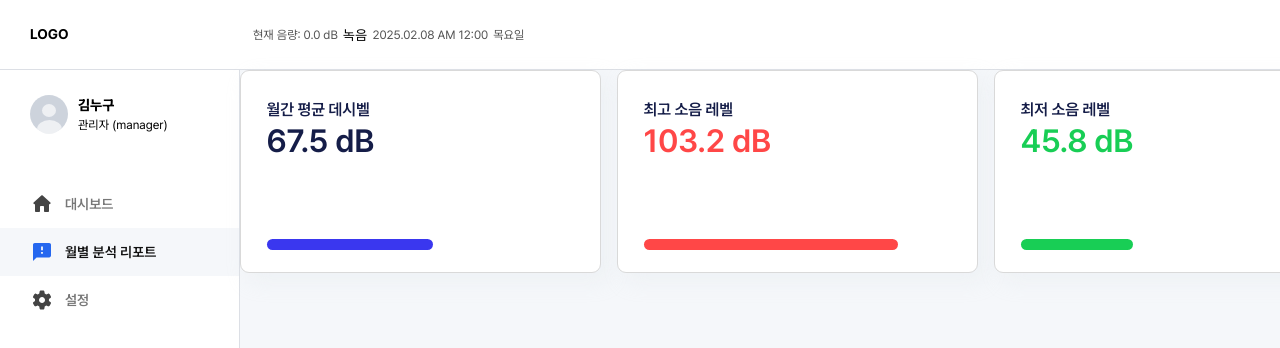
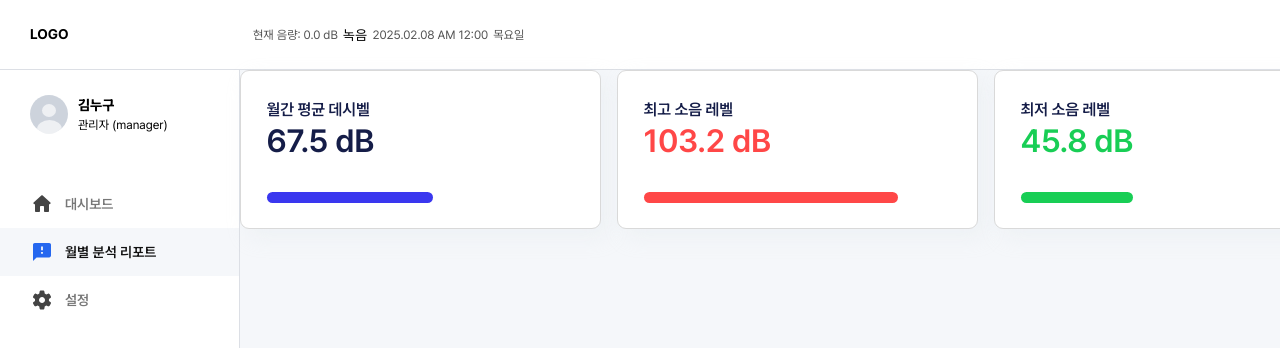
Before and after one commit to 2025-rootimpact-hackathon-Team2/anjeonhaejo-fe, a React (Vite) app: page /report in a window 1280 px wide. Shown: the top 348 px of the page. Built offline with nearby package versions, Linux system fonts and the light colour scheme; no server answers.

Commit message:
publish: 데시벨 박스 스타일 변경
데시벨 박스 스타일 변경

```diff
--- a/src/pages/MonthReport/components/Decibel.module.css
+++ b/src/pages/MonthReport/components/Decibel.module.css
@@ -1,6 +1,6 @@
 .section {
   width: 22.5625rem;
-  height: 12.6875rem;
+  height: 9.9375rem;
   flex-shrink: 0;
 
   border-radius: 0.5625rem;
@@ -46,5 +46,5 @@
   height: 0.6875rem;
   flex-shrink: 0;
 
-  margin-top: 4.9rem;
+  margin-top: 2rem;
 }
```
